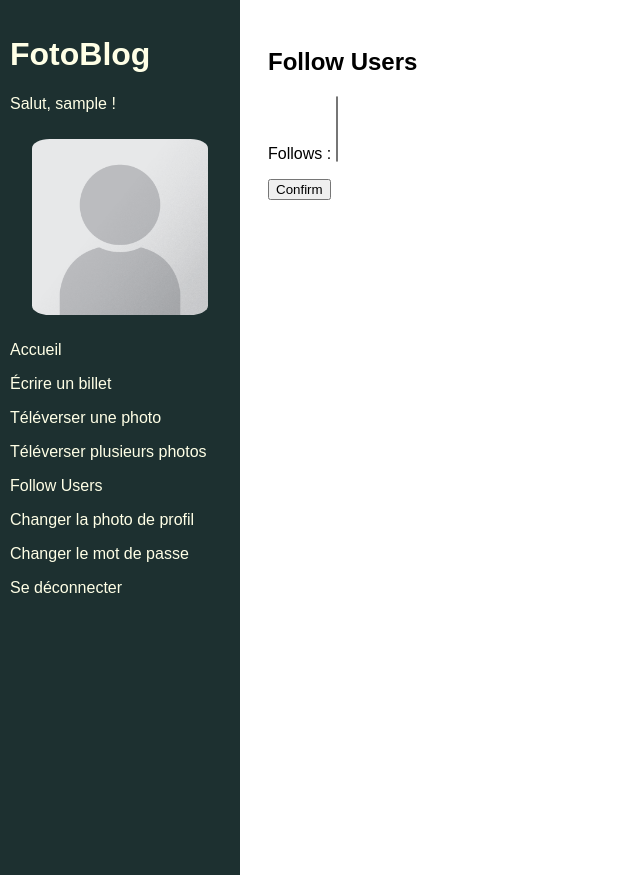
After one commit to OpenClassrooms-Student-Center/7192426-Django-intermediaire, a Django app: page /follow-users/ in a window 1280 px wide. The commit adds this page. Shown: the whole page, without its empty margins (0-640 px from the left). Run offline with Django 3.2, Linux system fonts and the light colour scheme; the visitor is signed in with stand-in values (Sample User, id 1); data comes from the database, SQL or seed files in the repository; parts of the project's set-up code (start-up, migrations or seed data) failed here and were passed over.

Commit message:
P3C6S1: added follows users form

```diff
--- a/authentication/models.py
+++ b/authentication/models.py
@@ -12,6 +12,11 @@ class User(AbstractUser):
     )
     profile_photo = models.ImageField(verbose_name='photo de profil')
     role = models.CharField(max_length=30, choices=ROLE_CHOICES, verbose_name='rôle')
+    follows = models.ManyToManyField(
+        'self',
+        limit_choices_to={'role': CREATOR},
+        symmetrical=False
+    )
 
     def save(self, *args, **kwargs):
         super().save(*args, **kwargs)
--- a/blog/forms.py
+++ b/blog/forms.py
@@ -1,7 +1,9 @@
 from django import forms
+from django.contrib.auth import get_user_model
 
 from . import models
 
+User = get_user_model()
 
 class PhotoForm(forms.ModelForm):
     class Meta:
@@ -19,3 +21,9 @@ class BlogForm(forms.ModelForm):
 
 class DeleteBlogForm(forms.Form):
     delete_blog = forms.BooleanField(widget=forms.HiddenInput, initial=True)
+
+
+class FollowUsersForm(forms.ModelForm):
+    class Meta:
+        model = User
+        fields = ['follows']
--- /dev/null
+++ b/blog/templates/blog/follow_users_form.html
@@ -0,0 +1,9 @@
+{% extends 'base.html' %}
+{% block content %}
+    <h2>Follow Users</h2>
+    <form method="post">
+        {{ form.as_p }}
+        {% csrf_token %}
+        <button type="submit" >Confirm</button>
+    </form>
+{% endblock content %}
--- a/blog/views.py
+++ b/blog/views.py
@@ -97,3 +97,14 @@ def create_multiple_photos(request):
                     photo.save()
             return redirect('home')
     return render(request, 'blog/create_multiple_photos.html', {'formset': formset})
+
+
+@login_required
+def follow_users(request):
+    form = forms.FollowUsersForm(instance=request.user)
+    if request.method == 'POST':
+        form = forms.FollowUsersForm(request.POST, instance=request.user)
+        if form.is_valid():
+            form.save()
+            return redirect('home')
+    return render(request, 'blog/follow_users_form.html', context={'form': form})
--- a/fotoblog/urls.py
+++ b/fotoblog/urls.py
@@ -33,6 +33,7 @@ urlpatterns = [
     path('blog/<int:blog_id>/edit', blog.views.edit_blog, name='edit_blog'),
     path('photo/upload-multiple/', blog.views.create_multiple_photos,
          name='create_multiple_photos'),
+    path('follow-users/', blog.views.follow_users, name='follow_users')
 ]
 
 if settings.DEBUG:
--- a/templates/base.html
+++ b/templates/base.html
@@ -22,6 +22,7 @@
                     <p><a href="{% url 'photo_upload' %}">Téléverser une photo</a></p>
                     <p><a href="{% url 'create_multiple_photos' %}">Téléverser plusieurs photos</a></p>
                 {% endif %}
+                <p><a href="{% url 'follow_users' %}">Follow Users</a></p>
                 <p><a href="{% url 'upload_profile_photo' %}">Changer la photo de profil</a></p>
                 <p><a href="{% url 'password_change' %}">Changer le mot de passe</a></p>
                 <p><a href="{% url 'logout' %}">Se déconnecter</a></p>
```
Also changed, not shown: authentication/migrations/0004_user_follows.py (added).
